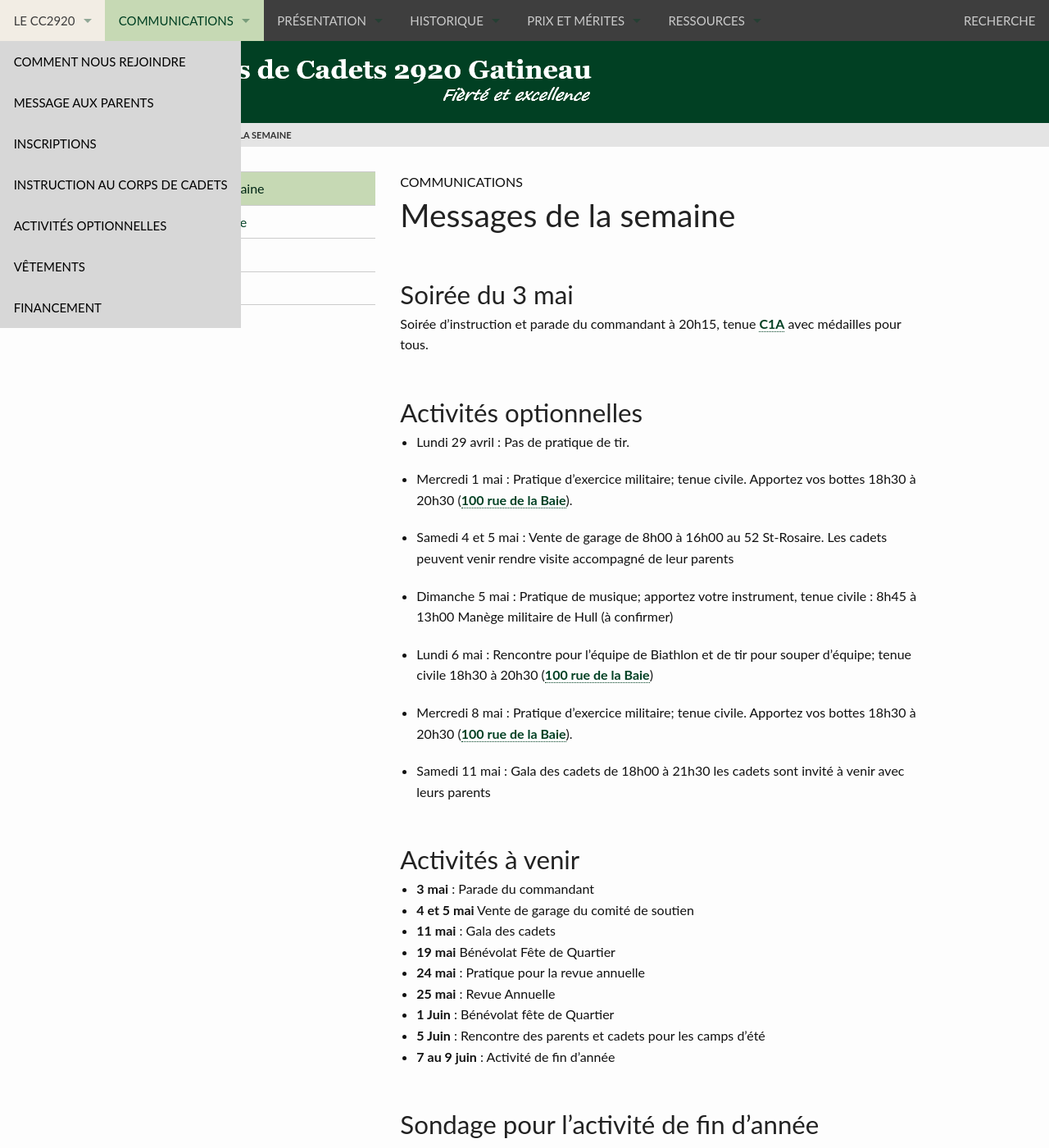
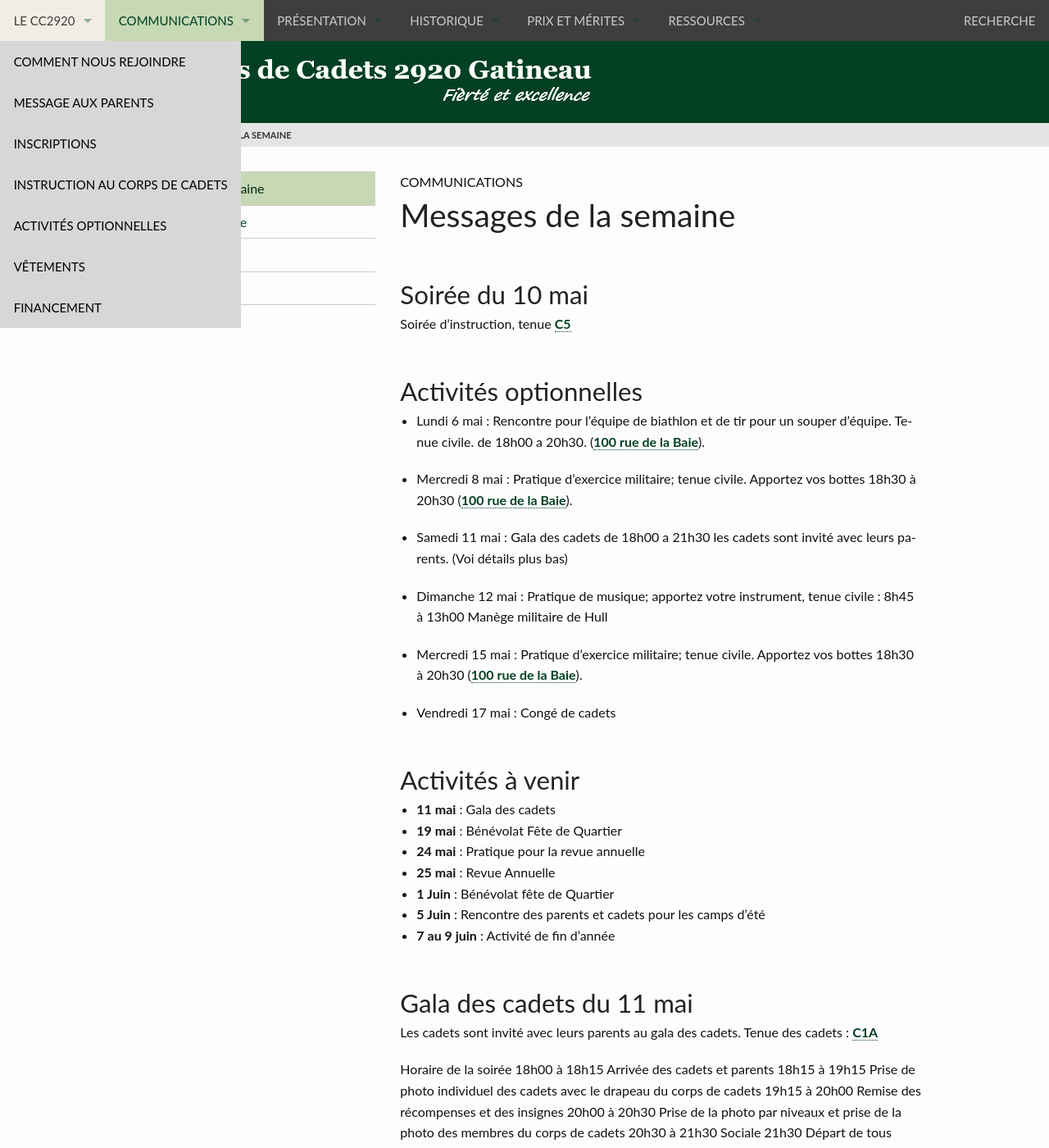
Before and after one commit to CC2920/web, a Jekyll site: the page built from _communications/messages.md, in a window 1280 px wide and 1400 px high. Shown: the whole window at 82% size. Built offline with Jekyll 4.4.1, drawn with Linux system fonts in a browser that asks for light colours; some of the changed text lies outside the part shown.

Commit message:
Message semaine du 5 mai

```diff
--- a/_communications/messages.md
+++ b/_communications/messages.md
@@ -3,51 +3,51 @@ title:  "Messages de la semaine"
 layout: "messages"
 ---
 
-## Soirée du 3 mai
+## Soirée du 10 mai
 
-Soirée d'instruction et parade du commandant à 20h15, tenue [C1A](https://www.cc2920.ca/docs/ressources/guide_uniforme.v3.pdf) avec médailles pour tous.
-
+Soirée d'instruction, tenue [C5](https://www.cc2920.ca/docs/ressources/guide_uniforme.v3.pdf)
 
 ## Activités optionnelles
 
-- Lundi 29 avril : Pas de pratique de tir.
-
-- Mercredi 1 mai : Pratique d'exercice militaire; tenue civile. Apportez vos bottes 18h30 à 20h30 ([100 rue de la Baie](/information/comment-nous-rejoindre/)).
-
-- Samedi 4 et 5 mai : Vente de garage de 8h00 à 16h00 au 52 St-Rosaire. Les cadets peuvent venir rendre visite accompagné de leur parents
-
-- Dimanche 5 mai : Pratique de musique; apportez votre instrument, tenue civile : 8h45 à 13h00  Manège militaire de Hull (à confirmer)
-
-- Lundi 6 mai : Rencontre pour l'équipe de Biathlon et de tir pour souper d'équipe; tenue civile 18h30 à 20h30 ([100 rue de la Baie](/information/comment-nous-rejoindre/))
+- Lundi 6 mai : Rencontre pour l'équipe de biathlon et de tir pour un souper d'équipe. Tenue civile. de 18h00 a 20h30. ([100 rue de la Baie](/information/comment-nous-rejoindre/)).
 
 - Mercredi 8 mai : Pratique d'exercice militaire; tenue civile. Apportez vos bottes 18h30 à 20h30 ([100 rue de la Baie](/information/comment-nous-rejoindre/)).
 
-- Samedi 11 mai : Gala des cadets de 18h00 à 21h30 les cadets sont invité à venir avec leurs parents
+- Samedi 11 mai : Gala des cadets de 18h00 a 21h30 les cadets sont invité avec leurs parents. (Voi détails plus bas)
+
+- Dimanche 12 mai : Pratique de musique; apportez votre instrument, tenue civile : 8h45 à 13h00  Manège militaire de Hull
+
+- Mercredi 15 mai : Pratique d'exercice militaire; tenue civile. Apportez vos bottes 18h30 à 20h30 ([100 rue de la Baie](/information/comment-nous-rejoindre/)).
+
+- Vendredi 17 mai : Congé de cadets
 
 
 ## Activités à venir
 
-- **3 mai** : Parade du commandant
-- **4 et 5 mai** Vente de garage du comité de soutien
 - **11 mai** : Gala des cadets
-- **19 mai** Bénévolat Fête de Quartier
+- **19 mai** : Bénévolat Fête de Quartier
 - **24 mai** : Pratique pour la revue annuelle
 - **25 mai** : Revue Annuelle
 - **1 Juin** : Bénévolat fête de Quartier
 - **5 Juin** : Rencontre des parents et cadets pour les camps d'été
 - **7 au 9 juin** : Activité de fin d'année
 
-## Sondage pour l'activité de fin d'année
+## Gala des cadets du 11 mai
 
-Veuillez compléter le [sondage](https://docs.google.com/forms/d/e/1FAIpQLSfuGwhhZwkkelX0Ioh26kDOGDX_eelR1XNtFNM8tDN0rujeUQ/viewform?usp=sf_link) au plus tard le 5 mai afin que nous puissions effectuer les réservations nécessaires.
+Les cadets sont invité avec leurs parents au gala des cadets.
+Tenue des cadets : [C1A](https://www.cc2920.ca/docs/ressources/guide_uniforme.v3.pdf)
+
+Horaire de la soirée
+18h00 à 18h15    Arrivée des cadets et parents
+18h15 à 19h15    Prise de photo individuel des cadets avec le drapeau du corps de cadets
+19h15 à 20h00    Remise des récompenses et des insignes
+20h00 à 20h30    Prise de la photo par niveaux et prise de la photo des membres du corps de cadets
+20h30 à 21h30    Sociale
+21h30            Départ de tous
 
 ## Absence
 
 Si vous êtes absent le vendredi soir, vous devez envoyer un courriel à l'adresse du corps de cadets (<2920armee@cadets.gc.ca>) pour nous en informer.
-
-## Vente de garage
-
-Le comité de soutien du Corps de cadets 2920-Gatineau aura sa grande vente de garage annuelle le 4 et 5 mai prochain. Si vous avez des items usagés à la suite de votre grand ménage du printemps ou en lien avec un déménagement, le comité peut vendre ces articles dans le but d'offrir des services et activités l'an prochain avec les sommes recueillies. Vous pouvez apporter ces items au 52 St-Rosaire d'ici samedi. Si vous avez des questions, vous pouvez nous écrire au <cciv2920@gmail.com> ou communiquer avec Daniel Brunette au 873-354-8426.
 
 ## Administration
 
```
